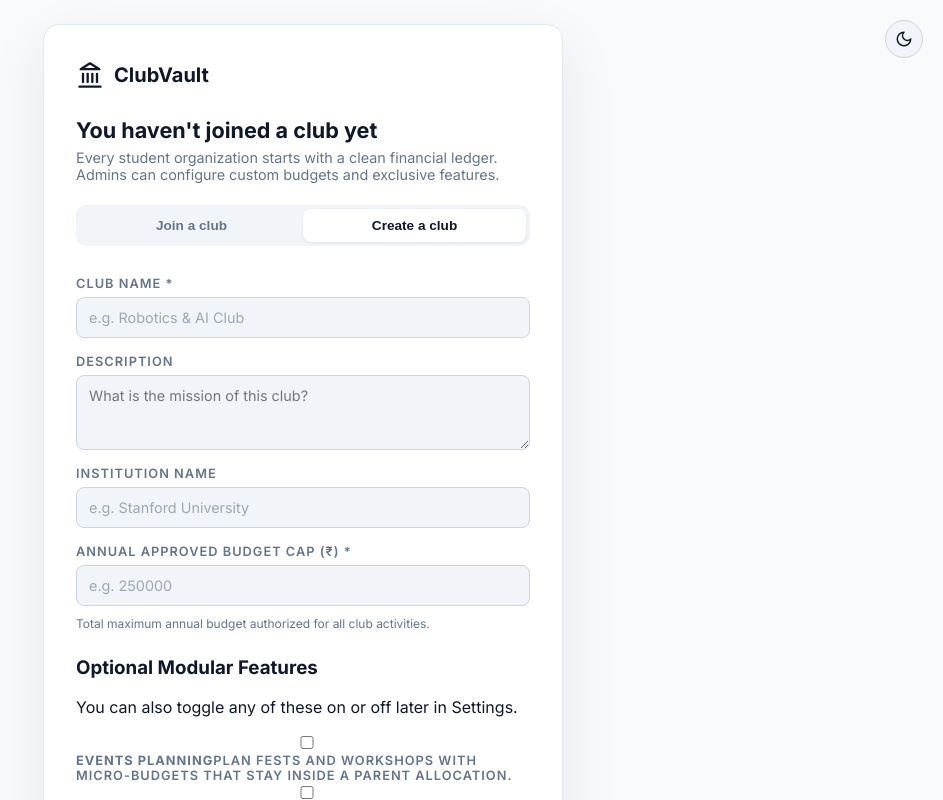
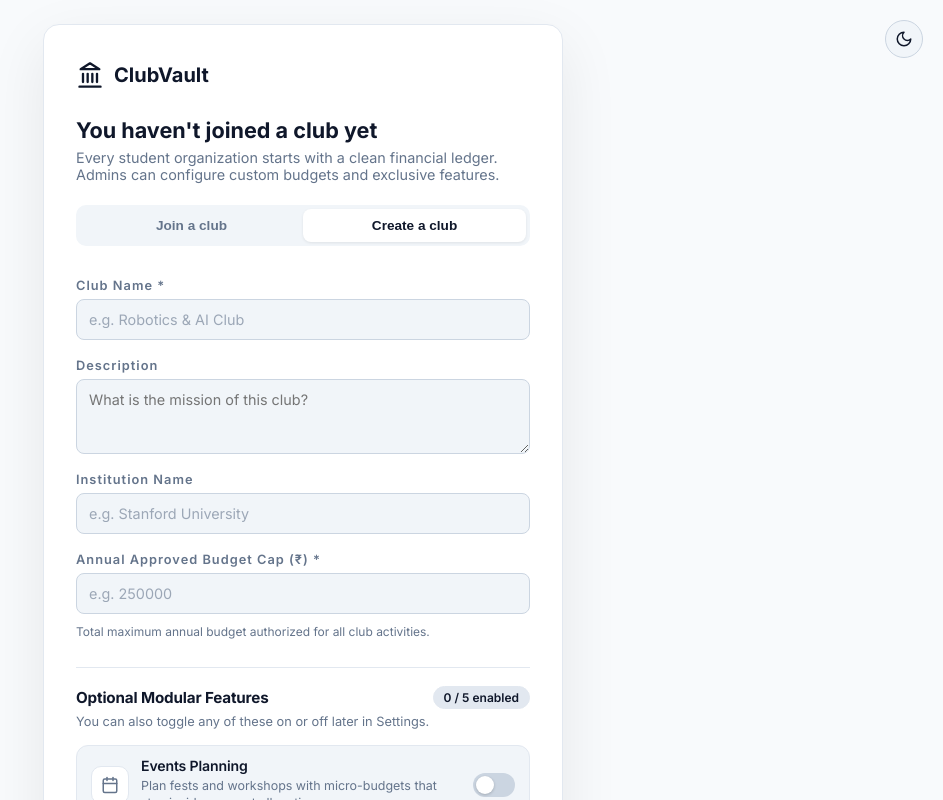
Before and after one commit to Code-by-Harshdeep/ClubVault, a React (Vite) app in the folder Club-Budget-Planner/: page /club-setup in a window 1280 px wide. Both pictures are taken after typing "Sample" into the empty fields and a click on the button "Create a club". Shown: the top 800 px of the page, without its empty margins (337-1280 px from the left). Built offline with nearby package versions, Linux system fonts and the light colour scheme; no server answers; a web font is replaced by a local one.

Commit message:
Redesign modular features checklist on club setup page

```diff
--- a/Club-Budget-Planner/src/Pages/Club/ClubSetup.css
+++ b/Club-Budget-Planner/src/Pages/Club/ClubSetup.css
@@ -93,15 +93,16 @@
   gap: 6px;
 }
 
-.club-setup-form label {
+.club-setup-form > label {
   font-size: 0.8rem;
   font-weight: 600;
   color: var(--color-on-surface-variant);
-  margin-top: 10px;
+  margin-top: 12px;
+  text-transform: none;
 }
 
-.club-setup-form input,
-.club-setup-form textarea {
+.club-setup-form > input,
+.club-setup-form > textarea {
   padding: 11px 12px;
   border-radius: 8px;
   border: 1px solid var(--color-border-mid);
@@ -236,50 +237,190 @@
   border-color: var(--color-primary);
 }
 
-.club-setup-exclusive-title {
-  margin: 16px 0 0;
-  font-size: 0.8rem;
-  font-weight: 700;
-  letter-spacing: 0.04em;
-  text-transform: uppercase;
-  color: var(--color-on-surface);
+/* ==========================================
+   MODULAR FEATURES SECTION
+   ========================================== */
+.club-setup-features-section {
+  margin-top: 22px;
+  padding-top: 18px;
+  border-top: 1px solid var(--color-border-soft);
+  display: flex;
+  flex-direction: column;
 }
 
-.club-setup-features {
+.club-setup-features-header {
+  display: flex;
+  align-items: center;
+  justify-content: space-between;
+  margin-bottom: 4px;
+}
+
+.club-setup-features-section h3 {
+  font-size: 0.95rem;
+  font-weight: 700;
+  color: var(--color-on-surface);
+  margin: 0;
+  letter-spacing: -0.01em;
+  text-transform: none;
+}
+
+.club-setup-features-counter {
+  font-size: 0.75rem;
+  font-weight: 600;
+  color: var(--color-primary, #0f172a);
+  background: var(--color-surface-container);
+  padding: 3px 10px;
+  border-radius: 999px;
+  border: 1px solid var(--color-border-soft);
+}
+
+.club-setup-features-subtitle {
+  font-size: 0.8rem;
+  color: var(--color-on-surface-variant);
+  margin: 0 0 14px 0;
+  line-height: 1.4;
+  text-transform: none;
+}
+
+.club-setup-features-list {
   display: flex;
   flex-direction: column;
   gap: 8px;
-  margin-top: 10px;
 }
 
-.club-setup-feature {
+.club-setup-feature-card {
   display: flex;
-  gap: 10px;
-  align-items: flex-start;
-  padding: 10px 12px;
+  align-items: center;
+  justify-content: space-between;
+  gap: 12px;
+  padding: 12px 14px;
+  border-radius: 12px;
   border: 1px solid var(--color-border-soft);
-  border-radius: 10px;
   background: var(--color-surface-container-low);
   cursor: pointer;
+  transition: all 0.18s cubic-bezier(0.16, 1, 0.3, 1);
+  user-select: none;
+  text-transform: none;
 }
 
-.club-setup-feature input {
-  margin-top: 3px;
+.club-setup-feature-card:hover {
+  border-color: var(--color-border-mid);
+  background: var(--color-surface-container);
+  transform: translateY(-1px);
+  box-shadow: 0 3px 10px rgba(0, 0, 0, 0.04);
 }
 
-.club-setup-feature span {
+.club-setup-feature-card.is-active {
+  border-color: var(--color-primary);
+  background: var(--color-surface-container-lowest);
+  box-shadow: 0 0 0 1px var(--color-primary), 0 3px 12px rgba(0, 0, 0, 0.06);
+}
+
+.club-setup-feature-left {
+  display: flex;
+  align-items: center;
+  gap: 12px;
+  flex: 1;
+  min-width: 0;
+}
+
+.club-setup-feature-icon {
+  display: flex;
+  align-items: center;
+  justify-content: center;
+  width: 38px;
+  height: 38px;
+  border-radius: 10px;
+  background: var(--color-surface-container-lowest);
+  border: 1px solid var(--color-border-soft);
+  color: var(--color-on-surface-variant);
+  flex-shrink: 0;
+  transition: all 0.18s ease;
+}
+
+.club-setup-feature-card.is-active .club-setup-feature-icon {
+  background: var(--color-primary);
+  border-color: var(--color-primary);
+  color: var(--color-on-primary, #ffffff);
+}
+
+.club-setup-feature-info {
   display: flex;
   flex-direction: column;
-  gap: 2px;
+  gap: 3px;
+  min-width: 0;
+  text-align: left;
 }
 
-.club-setup-feature strong {
-  font-size: 0.85rem;
+.club-setup-feature-title {
+  font-size: 0.88rem;
+  font-weight: 600;
   color: var(--color-on-surface);
+  letter-spacing: -0.01em;
+  text-transform: none !important;
+  line-height: 1.2;
 }
 
-.club-setup-feature small {
-  font-size: 0.75rem;
+.club-setup-feature-desc {
+  font-size: 0.78rem;
   color: var(--color-on-surface-variant);
-  line-height: 1.4;
+  line-height: 1.35;
+  text-transform: none !important;
 }
+
+/* Custom Toggle Switch Pill */
+.club-setup-toggle-pill {
+  width: 42px;
+  height: 24px;
+  border-radius: 999px;
+  background: var(--color-border-mid);
+  padding: 3px;
+  display: flex;
+  align-items: center;
+  flex-shrink: 0;
+  transition: background 0.2s ease, border-color 0.2s ease;
+  box-sizing: border-box;
+}
+
+.club-setup-toggle-pill.checked {
+  background: var(--color-primary);
+}
+
+.club-setup-toggle-thumb {
+  width: 18px;
+  height: 18px;
+  border-radius: 50%;
+  background: var(--color-on-primary, #ffffff);
+  display: flex;
+  align-items: center;
+  justify-content: center;
+  color: var(--color-primary);
+  box-shadow: 0 1px 3px rgba(0, 0, 0, 0.2);
+  transition: transform 0.22s cubic-bezier(0.16, 1, 0.3, 1);
+}
+
+.club-setup-toggle-pill.checked .club-setup-toggle-thumb {
+  transform: translateX(18px);
+}
+
+/* Dark mode adjustments */
+html[data-theme="dark"] .club-setup-feature-card.is-active {
+  background: rgba(255, 255, 255, 0.04);
+  border-color: rgba(255, 255, 255, 0.3);
+  box-shadow: 0 0 0 1px rgba(255, 255, 255, 0.15), 0 4px 16px rgba(0, 0, 0, 0.3);
+}
+
+html[data-theme="dark"] .club-setup-feature-card.is-active .club-setup-feature-icon {
+  background: #ffffff;
+  border-color: #ffffff;
+  color: #09090b;
+}
+
+html[data-theme="dark"] .club-setup-toggle-pill.checked {
+  background: #ffffff;
+}
+
+html[data-theme="dark"] .club-setup-toggle-pill.checked .club-setup-toggle-thumb {
+  background: #09090b;
+  color: #ffffff;
+}
--- a/Club-Budget-Planner/src/Pages/Club/ClubSetup.jsx
+++ b/Club-Budget-Planner/src/Pages/Club/ClubSetup.jsx
@@ -1,11 +1,34 @@
 import React, { useState } from "react";
 import { useNavigate } from "react-router-dom";
-import { Landmark, Sun, Moon, Clock, XCircle, LogOut, ArrowLeft } from "lucide-react";
+import {
+  Landmark,
+  Sun,
+  Moon,
+  Clock,
+  XCircle,
+  LogOut,
+  ArrowLeft,
+  Calendar,
+  BarChart3,
+  Receipt,
+  BellRing,
+  Layers,
+  Check,
+  Sparkles,
+} from "lucide-react";
 import { EXCLUSIVE_FEATURES } from "../../features";
 import { useTheme } from "../../ThemeContext";
 import { useClub } from "../../ClubContext";
 import { api } from "../../api";
 import "./ClubSetup.css";
+
+const FEATURE_ICONS = {
+  events: Calendar,
+  analytics: BarChart3,
+  reimbursements: Receipt,
+  notifications: BellRing,
+  integrations: Layers,
+};
 
 export default function ClubSetup() {
   const navigate = useNavigate();
@@ -287,27 +310,59 @@ export default function ClubSetup() {
                 </p>
 
                 <div className="club-setup-features-section">
-                  <h3>Optional Modular Features</h3>
-                  <p>You can also toggle any of these on or off later in Settings.</p>
-                  <div className="club-setup-features-grid">
-                    {EXCLUSIVE_FEATURES.map((feat) => (
-                      <label key={feat.key} className="club-setup-feature-item">
-                        <input
-                          type="checkbox"
-                          checked={!!exclusive[feat.key]}
-                          onChange={(e) =>
+                  <div className="club-setup-features-header">
+                    <h3>Optional Modular Features</h3>
+                    <span className="club-setup-features-counter">
+                      {Object.values(exclusive).filter(Boolean).length} / {EXCLUSIVE_FEATURES.length} enabled
+                    </span>
+                  </div>
+                  <p className="club-setup-features-subtitle">
+                    You can also toggle any of these on or off later in Settings.
+                  </p>
+                  <div className="club-setup-features-list">
+                    {EXCLUSIVE_FEATURES.map((feat) => {
+                      const IconComponent = FEATURE_ICONS[feat.key] || Layers;
+                      const isChecked = !!exclusive[feat.key];
+                      return (
+                        <div
+                          key={feat.key}
+                          className={`club-setup-feature-card ${isChecked ? "is-active" : ""}`}
+                          onClick={() =>
                             setExclusive((prev) => ({
                               ...prev,
-                              [feat.key]: e.target.checked,
+                              [feat.key]: !prev[feat.key],
                             }))
                           }
-                        />
-                        <div className="club-setup-feature-copy">
-                          <strong>{feat.label}</strong>
-                          <span>{feat.description}</span>
+                          role="checkbox"
+                          aria-checked={isChecked}
+                          tabIndex={0}
+                          onKeyDown={(e) => {
+                            if (e.key === " " || e.key === "Enter") {
+                              e.preventDefault();
+                              setExclusive((prev) => ({
+                                ...prev,
+                                [feat.key]: !prev[feat.key],
+                              }));
+                            }
+                          }}
+                        >
+                          <div className="club-setup-feature-left">
+                            <div className={`club-setup-feature-icon ${isChecked ? "active-icon" : ""}`}>
+                              <IconComponent size={18} />
+                            </div>
+                            <div className="club-setup-feature-info">
+                              <span className="club-setup-feature-title">{feat.label}</span>
+                              <span className="club-setup-feature-desc">{feat.description}</span>
+                            </div>
+                          </div>
+                          <div className={`club-setup-toggle-pill ${isChecked ? "checked" : ""}`}>
+                            <div className="club-setup-toggle-thumb">
+                              {isChecked && <Check size={11} strokeWidth={3} />}
+                            </div>
+                          </div>
                         </div>
-                      </label>
-                    ))}
+                      );
+                    })}
                   </div>
                 </div>
 
```
